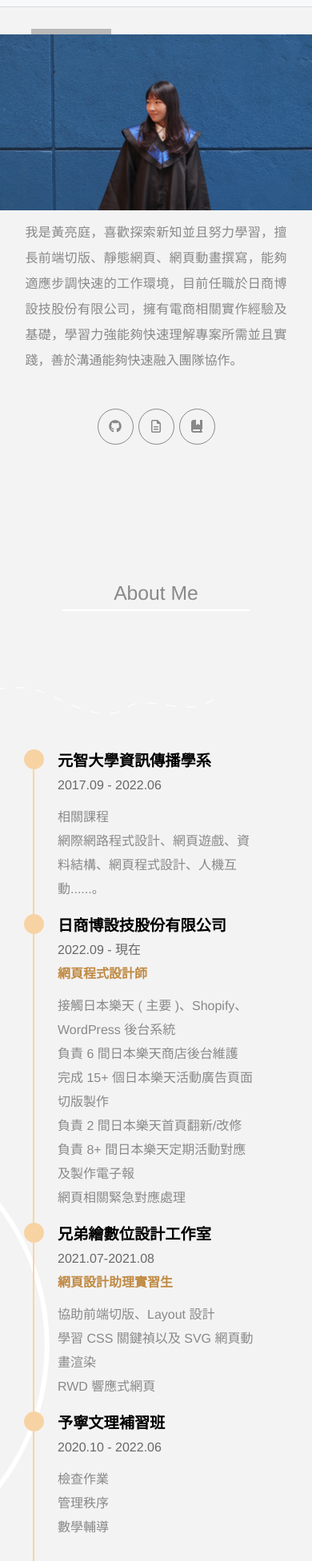
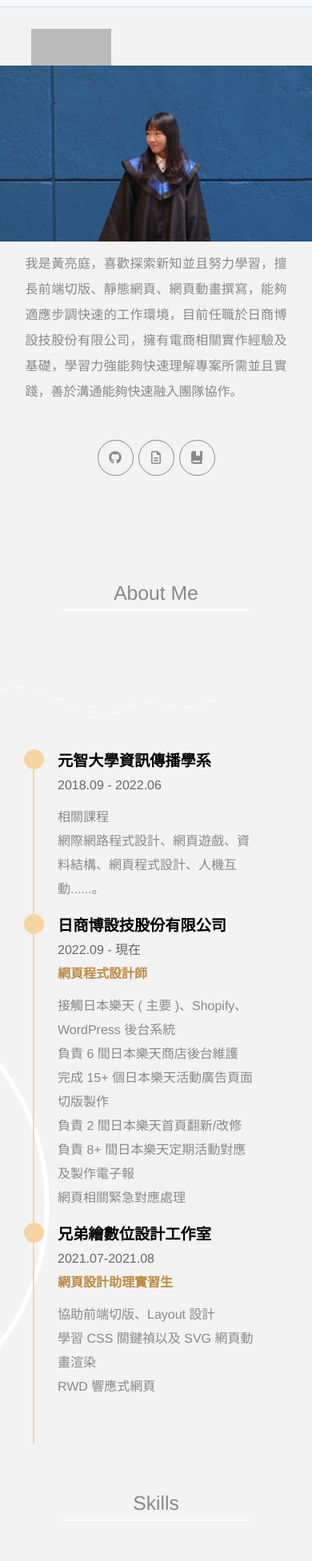
Before and after one commit to joyce103/v_portfolio, a Vue app: page / in a window 390 px wide. Shown: the part 48-2000 px from the top of the page at 80% size. Built offline with nearby package versions, Linux system fonts and the light colour scheme.

Commit message:
fixed: phone layout

```diff
--- a/src/components/AboutSkills.vue
+++ b/src/components/AboutSkills.vue
@@ -121,6 +121,10 @@ $deep: #898989;
         list-style: none;
         line-height: 1rem;
         font-size: 1.2rem;
+        @include phone() {
+          padding-left: 0;
+          text-align: center;
+        }
       }
     }
   }
--- a/src/components/SelfIntroduction.vue
+++ b/src/components/SelfIntroduction.vue
@@ -87,6 +87,7 @@ export default {
     writing-mode: vertical-lr;
     text-orientation: mixed;
     letter-spacing: 1rem;
+    line-height: 1;
     // animation: crowd alternate 1s infinite;
     // -webkit-animation: crowd alternate 1s infinite;
     @include phone {
@@ -104,6 +105,10 @@ export default {
       @include pad {
         width: 100%;
         padding: 0;
+        margin-top: 20vw;
+      }
+      @include phone() {
+        margin-top: 20vw;
       }
     }
   }
@@ -158,7 +163,7 @@ export default {
   height: 9vw;
   z-index: 0;
   top: 45%;
-  left: 53%;
+  left: 51%;
   background-color: rgba(130, 130, 130, 0.5);
   @include phone {
     top: 65%;
--- a/store.js
+++ b/store.js
@@ -30,7 +30,7 @@ const info = {
   education: [
     {
       title: "元智大學資訊傳播學系",
-      time: "2017.09 - 2022.06",
+      time: "2018.09 - 2022.06",
       descript:
         "相關課程<br>網際網路程式設計、網頁遊戲、資料結構、網頁程式設計、人機互動......。",
     },
@@ -50,11 +50,11 @@ const info = {
       descript:
         "協助前端切版、Layout 設計<br>學習 CSS 關鍵禎以及 SVG 網頁動畫渲染<br>RWD 響應式網頁",
     },
-    {
-      title: "予寧文理補習班",
-      time: "2020.10 - 2022.06",
-      descript: "檢查作業<br>管理秩序<br>數學輔導",
-    },
+    // {
+    //   title: "予寧文理補習班",
+    //   time: "2020.10 - 2022.06",
+    //   descript: "檢查作業<br>管理秩序<br>數學輔導",
+    // },
   ],
   portfolio: [
     {
@@ -62,7 +62,7 @@ const info = {
       time: "2021",
       img: require("./src/assets/img/02.png"),
       descript:
-        "一頁式活動網頁，使用svg製作動畫以及利用視差捲動渲染出不同的視覺效果，增添了整體的豐富性，同時製作此網頁也讓我學到更多製作網頁動畫的技巧。",
+        "一頁式活動網頁，使用 svg 製作動畫以及利用視差捲動渲染出不同的視覺效果，增添了整體的豐富性，同時製作此網頁也讓我學到更多製作網頁動畫的技巧。",
       website: "https://joyce103.github.io/Space-design/",
       tag: ["HTML", "CSS", "jQuery", "RWD"],
     },
@@ -80,7 +80,7 @@ const info = {
       time: "2021",
       img: require("./src/assets/img/04.png"),
       descript:
-        "一頁式網頁，利用CSS製作文字噴光效果，根據使用者滑動的速度描繪線段，讓頁面看起來生動而不呆版。",
+        "一頁式網頁，利用 CSS 製作文字噴光效果，根據使用者滑動的速度描繪線段，讓頁面看起來生動而不呆版。",
       website: "https://joyce103.github.io/Greaten/",
       tag: ["HTML", "CSS", "jQuery", "RWD"],
     },
@@ -116,7 +116,7 @@ const info = {
       time: "2019",
       img: require("./src/assets/img/05.png"),
       descript:
-        "推薦系上好友的網站，透過RWD讓網頁可以適應於各種行動裝置。<br>負責內容：所有程式內容",
+        "推薦系上好友的網站，透過 RWD 讓網頁可以適應於各種行動裝置。<br>負責內容：所有程式內容",
       website: "https://joyce103.github.io/Friend_Website/",
       tag: ["HTML", "CSS", "RWD"],
     },
```
